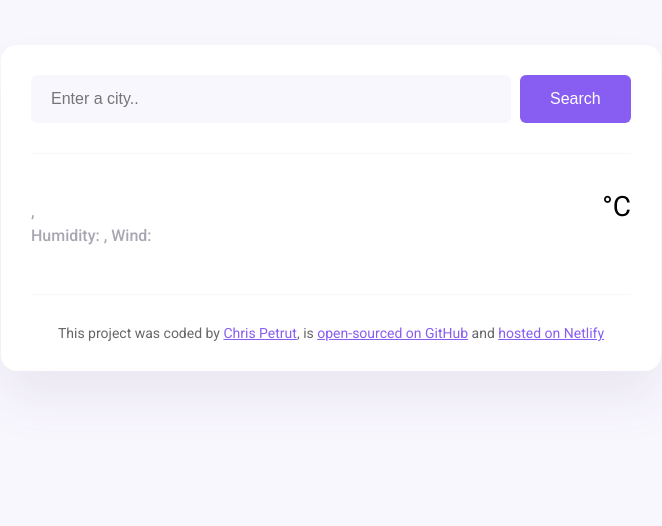
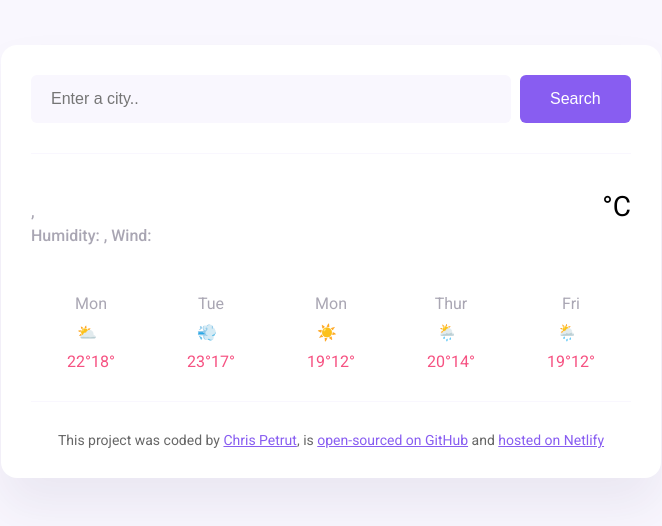
Before and after one commit to chrispetrut/Mymeteo-app, a plain HTML site: page index.html in a window 1280 px wide. Shown: the whole page, without its empty margins (309-971 px from the left). Drawn offline with nearby package versions, Linux system fonts and the light colour scheme; no server answers.

Commit message:
Forecast HTML and CSS

```diff
--- a/index.html
+++ b/index.html
@@ -46,6 +46,53 @@
             <div class="weatehr-app-unit">°C</div>
           </div>
         </div>
+        <div class="weather-app-forecast" id="weather-app-forecast">
+          <div class="monday">
+            <div class="day-label">Mon</div>
+            <span class="sr-only">Monday</span>
+            <div class="day-img">⛅</div>
+            <div class="day-temperatures">
+              <div class="monday-max-temp">22°</div>
+              <div class="monday-min-temp">18°</div>
+            </div>
+          </div>
+          <div class="tuesday">
+            <div class="day-label">Tue</div>
+            <span class="sr-only">Tuesday</span>
+            <div class="day-img">💨</div>
+            <div class="day-temperatures">
+              <div class="tuesday-max-temp">23°</div>
+              <div class="tuesday-min-temp">17°</div>
+            </div>
+          </div>
+          <div class="wednesday">
+            <div class="day-label">Mon</div>
+            <span class="sr-only">Wednesday</span>
+            <div class="day-img">☀️</div>
+            <div class="day-temperatures">
+              <div class="wednesday-min-temp">19°</div>
+              <div class="wednesday-min-temp">12°</div>
+            </div>
+          </div>
+          <div class="thursday">
+            <div class="day-label">Thur</div>
+            <span class="sr-only">Thursday</span>
+            <div class="day-img">🌦️</div>
+            <div class="day-temperatures">
+              <div class="thursday-max-temp">20°</div>
+              <div class="thursday-min-temp">14°</div>
+            </div>
+          </div>
+          <div class="friday">
+            <div class="day-label">Fri</div>
+            <span class="sr-only">Friday</span>
+            <div class="day-img">🌦️</div>
+            <div class="day-temperatures">
+              <div class="friday-max-temp">19°</div>
+              <div class="friday-min-temp">12°</div>
+            </div>
+          </div>
+        </div>
       </main>
 
       <footer>
--- a/src/index.css
+++ b/src/index.css
@@ -93,3 +93,36 @@ footer {
   font-size: 14px;
   color: rgba(0, 0, 0, 0.6);
 }
+.sr-only {
+  border: 0 !important;
+  clip: rect(1px, 1px, 1px, 1px) !important; /* 1 */
+  -webkit-clip-path: inset(50%) !important;
+  clip-path: inset(50%) !important; /* 2 */
+  height: 1px !important;
+  margin: -1px !important;
+  overflow: hidden !important;
+  padding: 0 !important;
+  position: absolute !important;
+  width: 1px !important;
+  white-space: nowrap !important; /* 3 */
+}
+.weather-app-forecast {
+  display: flex;
+  justify-content: space-around;
+  margin-top: 30px;
+}
+
+.day-label {
+  color: rgba(39, 33, 66, 0.4);
+  text-align: center;
+}
+.day-temperatures {
+  display: flex;
+  color: #f65282;
+}
+.day-img {
+  height: auto;
+  margin: 0 auto;
+  padding: 10px;
+  position: relative;
+}
```
